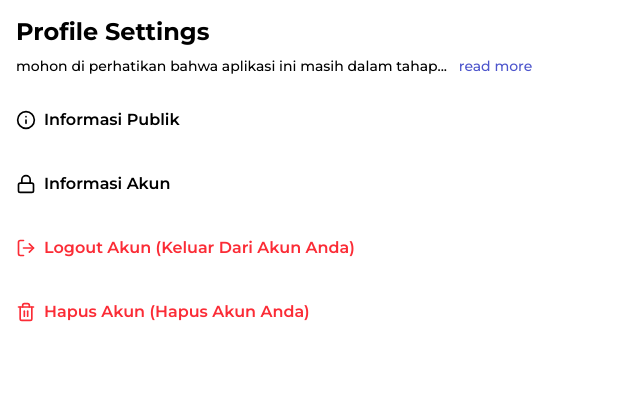
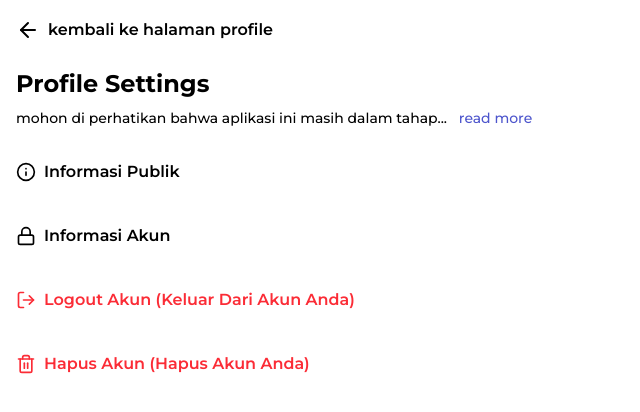
Before and after one commit to MrIrawan/indoforum, a Next.js app: page /profile/settings in a window 1280 px wide. Shown: the top 412 px of the page, without its empty margins (0-640 px from the left). Built offline with nearby package versions, Linux system fonts and the light colour scheme.

Commit message:
meambahkan layout di settings profile

```diff
--- /dev/null
+++ b/src/app/profile/settings/layout.js
@@ -0,0 +1,18 @@
+import Link from "next/link"
+import { ArrowLeftIcon } from "lucide-react"
+
+export default function ProfileSettingsLayout({ children }) {
+    return (
+        <>
+            <header className="w-full h-15 p-4 flex items-center">
+                <div className="container w-full mx-auto">
+                    <Link className="flex items-center gap-2" href="/profile/123">
+                        <ArrowLeftIcon className="w-6 h-6" />
+                        <p className="text-base font-m-semibold">kembali ke halaman profile</p>
+                    </Link>
+                </div>
+            </header>
+            {children}
+        </>
+    )
+}
--- a/src/app/profile/settings/page.js
+++ b/src/app/profile/settings/page.js
@@ -9,7 +9,7 @@ import {
 
 export default function ProfileSettings() {
     return (
-        <div className="w-full flex flex-col gap-6 p-4">
+        <div className="w-full flex flex-col gap-6 px-4 py-2">
             <div className="w-full flex flex-col gap-2">
                 <h2 className="text-2xl font-m-bold capitalize">Profile Settings</h2>
                 <ReadMore
@@ -18,7 +18,7 @@ export default function ProfileSettings() {
                     textStyle="text-sm font-m-medium text-justify"
                 />
             </div>
-            <div className="www-full">
+            <div className="w-full">
                 <ul className="w-full flex flex-col gap-6">
                     <li>
                         <Button
```
